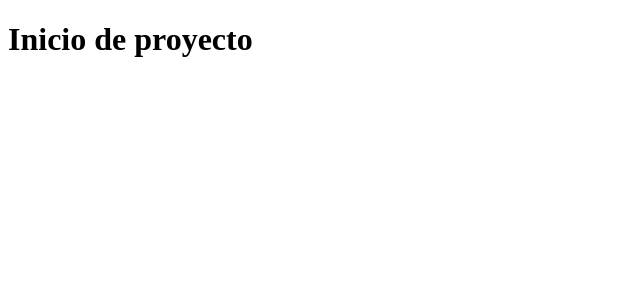
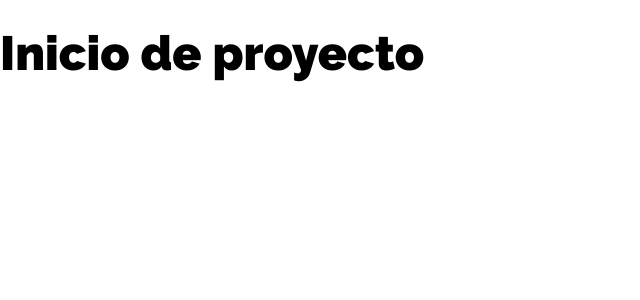
Before and after one commit to notrealsolution/proyectoArquitectura, an Angular app: page / in a window 1280 px wide. Shown: the top 300 px of the page, without its empty margins (0-640 px from the left). Built offline with nearby package versions, Linux system fonts and the light colour scheme.

Commit message:
Iniciando estilos globales del proyecto

```diff
--- a/angular.json
+++ b/angular.json
@@ -25,6 +25,7 @@
               "src/assets"
             ],
             "styles": [
+              "node_modules/normalize.css/normalize.css",
               "src/styles.css"
             ],
             "scripts": []
--- a/package.json
+++ b/package.json
@@ -18,6 +18,7 @@
     "@angular/platform-browser": "^16.1.0",
     "@angular/platform-browser-dynamic": "^16.1.0",
     "@angular/router": "^16.1.0",
+    "normalize.css": "^8.0.1",
     "rxjs": "~7.8.0",
     "tslib": "^2.3.0",
     "zone.js": "~0.13.0"
--- a/src/index.html
+++ b/src/index.html
@@ -6,6 +6,9 @@
   <base href="/">
   <meta name="viewport" content="width=device-width, initial-scale=1">
   <link rel="icon" type="image/x-icon" href="favicon.ico">
+  <link rel="preconnect" href="https://fonts.googleapis.com">
+  <link rel="preconnect" href="https://fonts.gstatic.com" crossorigin>
+  <link href="https://fonts.googleapis.com/css2?family=Raleway:wght@300;400;700;900&display=swap" rel="stylesheet">
 </head>
 <body>
   <app-root></app-root>
--- a/src/styles.css
+++ b/src/styles.css
@@ -1 +1,67 @@
-/* You can add global styles to this file, and also import other style files */
+:root{
+    --blanco: #FFF;
+    --negro: #111111;
+    --gris: #343A40;
+    --fuentePrincipal: 'Raleway', sans-serif;
+}
+
+html{
+    font-size: 62.5%;
+    box-sizing: border-box;
+}
+
+*, *:before, *:after {
+    box-sizing: inherit;
+}
+
+body{
+    font-family: var(--fuentePrincipal);
+    font-size: 1.6rem;
+    line-height: 1.8;
+}
+
+h1, h2, h3 {
+    font-weight: 900;
+    margin: 1rem 0 4rem 0;
+}
+
+h1{
+    font-size: 4.8rem;
+}
+h2{
+    font-size: 5.5rem;
+}
+h3{
+    font-size: 5rem;
+}
+a{
+    text-decoration: none;
+}
+img{
+    max-width: 100%;
+    display: block;
+}
+.contenedor{
+    max-width: 120rem;
+    margin: 0 auto;
+    width: 90%;
+}
+.btn{
+    color: var(--gris);
+    background-color: var(--blanco);
+    border: 1px solid var(--gris);
+    padding: .5rem 2rem;
+    transition: backgroud-color 300ms;
+}
+.btn:hover {
+    background-color: var(--gris);
+    color: var(--blanco);
+}
+
+/*Utilidades*/
+.text-center{
+    text-align: center;
+}
+.mt-5{
+    margin-top: 5rem;
+}
```
Also changed, not shown: 1 other file (tests, documents, lock files or other folders).
